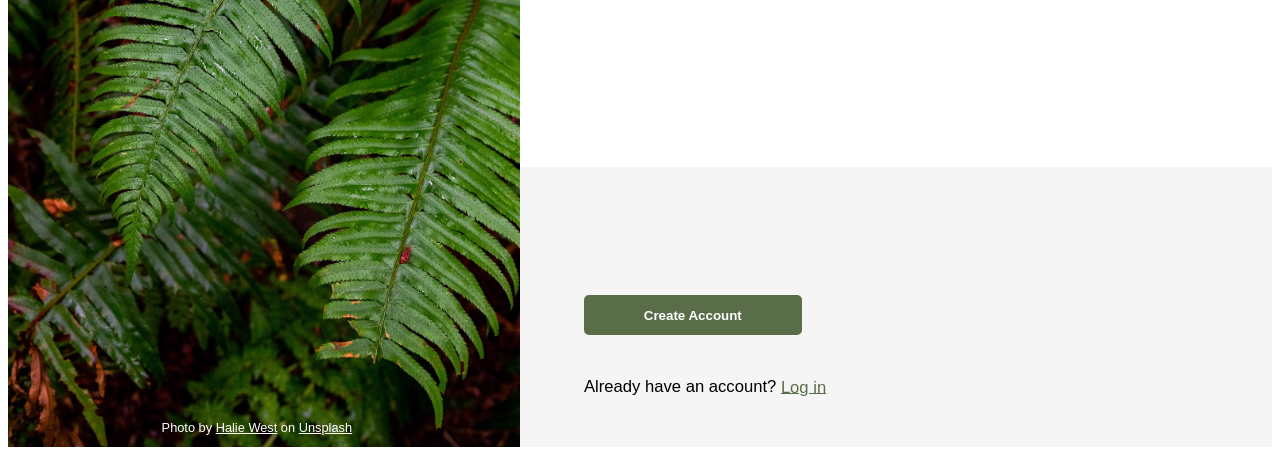
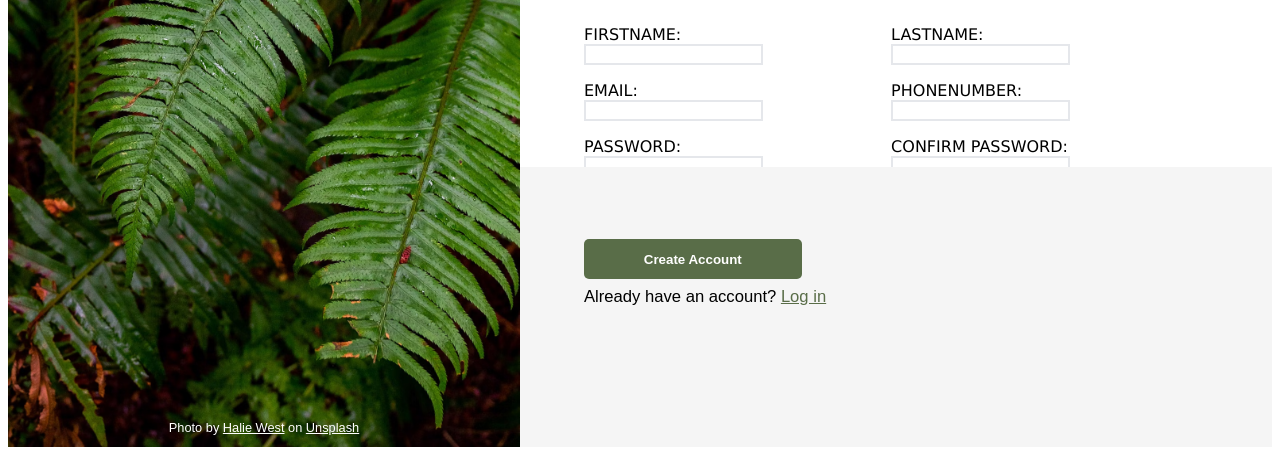
Before and after one commit to SopuluNwakaeze/Sign-Up-Form, a plain HTML site: page index.html in a window 1280 px wide. Shown: the part 361-816 px from the top of the page. Drawn offline with Linux system fonts and the light colour scheme.

Commit message:
Added html for form element and added some styling
I have some validation added to the inputs and styled
the validations

```diff
--- a/index-style.css
+++ b/index-style.css
@@ -67,8 +67,11 @@ div > div > div > span:first-child{
     position:absolute;
     top:200px;
     left: 32.5%;
+    right: 67.5%;
     max-height: 10vh;
     opacity: 1;
+    min-width:0px;
+
 }
 
 span p:only-child {
@@ -88,7 +91,6 @@ div > div > div > span:last-child{
     /* top: 400px; */
     /* bottom: 0px; */
     margin-top: 95vh;
-    margin-left: 30%;
     /* background-color: white; */
     /* width:40vw;
     height: 10vw; */
@@ -96,6 +98,8 @@ div > div > div > span:last-child{
     display: inline;
     font-family: sans-serif, 'Times New Roman', Times, serif;
     font-size: 0.8em;
+    width: 40vw;
+    text-align: center;
 }
 
 div > div > div > span:last-child > p{
@@ -118,22 +122,25 @@ a{
     width: 100%;
     position: static;
     max-width: 60vw;
-    height: auto;
 }
 
 #first-block{
     background-color: rgb(245, 245, 245);
     max-height: 35vh;
+    height: 35vh;
 }
 
 #second-block{
     background-color: rgb(255, 255, 255);
     max-height: 30vh;
+    height: 30vh;
+
 }
 
 #third-block{
     background-color: rgb(245, 245, 245);
     max-height: 35vh;
+    height: 35vh;
 }
 
 #first-block p {
@@ -148,14 +155,18 @@ a{
 }
 
 #log-in{
-    display: block;
+    display: inline-block;
     position:static;
-    margin-top: 0%;
+    margin-top: 15vh;
     margin-left: 0%;
     color: black;
+    background-color: rgb(245, 245, 245);
+    text-align: left;
 }
 
 button{
+    position:absolute;
+    top: 75vh;
     background-color: #596D48;
     color: white;
     height: 5vh;
@@ -166,18 +177,87 @@ button{
     border-radius: 5px;
     font-weight: bold;
     font-family: sans-serif, 'Times New Roman', Times, serif;
-    margin-top: 10vw;
+    /* margin-top: 10vw; */
     margin-bottom: 2vw;
     margin-left:5vw;
 }
 
-button + span > a, button + span > p{
+div span:only-child > a, div span:only-child > p{
     font-size: 1.3em;
+    text-align: left;
+    position: static;
+    margin-top: 0vh;
 }
-button + span > a{
+div > span:only-child > a{
     color: #596D48;
 }
 
-button + span > p {
+div > span:only-child > p {
     margin-left: 5vw;
 }
+
+#second-block h1{
+    margin-left: 5vw;
+    font-family: sans-serif, 'Times New Roman', Times, serif;
+    font-size: 2em;
+    color: black;
+}
+
+#form-div{
+    display: flex;
+    position: static;
+}
+
+#form-div div{
+    position: static;
+    flex: 1;
+    margin-left: calc(5vw - 2px);
+    padding: 2px;
+    padding-bottom: 2vw;
+
+}
+
+label, input{
+    display: block;
+    min-width: 0px;
+    font-family: 'Lucida Sans', 'Lucida Sans Regular', 'Lucida Grande', 'Lucida Sans Unicode', Geneva, Verdana, sans-serif;
+
+}
+
+input{
+    /* border-color: #E5E7EB; */
+    border-right: 2px solid #E5E7EB;
+    border-left: 2px solid #E5E7EB;
+    border-bottom: 2px solid #E5E7EB;
+    border-top: 2px solid #E5E7EB;
+}
+
+input:focus{
+    outline: none !important;
+    border-right: 2px solid #5396ec;
+    border-left: 2px solid #5396ec;
+    border-bottom: 2px solid #5396ec;
+    border-top: 2px solid #5396ec;
+    box-shadow: 3px 3px 5px -3px gray;
+
+}
+
+input:focus:invalid{
+    outline: none !important;
+    border: 2px solid red;
+    box-shadow: 3px 3px 5px -3px gray;
+}
+
+#form-div div:last-child{
+    margin-left: 0vw;
+}
+
+#form-div div:first-child{
+    flex-grow:0.8;
+}
+
+
+
+/* form{
+    width: 60vw;
+} */
--- a/index.html
+++ b/index.html
@@ -17,7 +17,6 @@
             </div>
             <img src = "photo-1585202900225-6d3ac20a6962.avif" alt="folliage image">
         </div>
-
         <div id = "information-section">
             <div id="first-block">
                 <p>This is not a real online service! You know you need something <br>
@@ -25,9 +24,49 @@
                     Sign up <em>now</em> to get started.</p>
                 <p>You <em>know</em> you want to</p>
             </div>
-            <div id="second-block">hello</div>
+            <div id="second-block">
+                <h1>Let's do this!</h1>
+                <form action="" method = "post">
+                    <div id = "form-div">
+                        <div>
+                            <p>
+                                <label for="f-name">FIRSTNAME:</label>
+                                <input type="text" name="f_name" id="f-name" required>
+                            </p>
+                            <p>
+                                <label for="email">EMAIL:</label>
+                                <input type="email" name="email" id="email" required>
+                            </p>
+                            <p>
+                                <label for="passwrd">PASSWORD:</label>
+                                <input type="password" name="password" id="passwrd" required>
+                            </p>
+                        </div>
+                        <div>
+                            <p>
+                                <label for="l-name">LASTNAME:</label>
+                                <input type="text" name="f_name" id="l-name" required>
+                            </p>
+                            <p>
+                                <label for="p-number">PHONENUMBER:</label>
+                                <input type="number" name="p_number" id="p-number" required>
+                            </p>
+                            <p>
+                                <label for="r-passwrd">CONFIRM PASSWORD:</label>
+                                <input type="password" name="r-password" id="r-passwrd" required>
+                            </p>
+                        </div>
+                    </div>
+                    <!-- <div>
+                        Hello
+                    </div>
+                    <div>
+                        Hi
+                    </div> -->
+                    <button type="submit">Create Account</button>
+                </form>
+            </div>
             <div id="third-block">
-                <button type="submit">Create Account</button>
                 <span id = "log-in"><p>Already have an account?&nbsp</p><a href = "">Log in</a></span>
             </div>
         </div>
```
